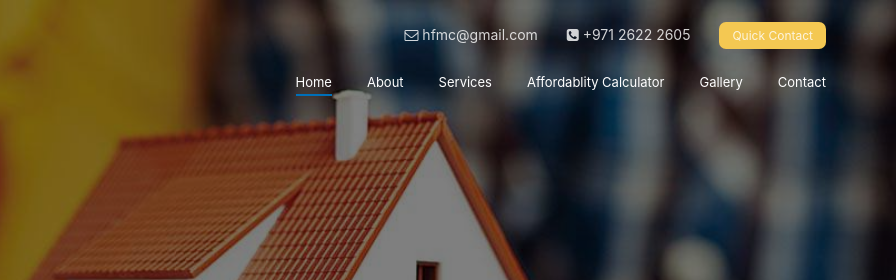
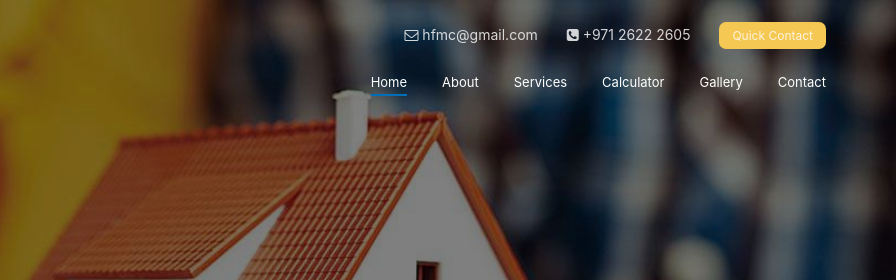
Before and after one commit to harshidtk/finance, a plain HTML site: page finance3/index.html in a window 1280 px wide. Shown: the top 280 px of the page, 384-1280 px from the left. Drawn offline with nearby package versions, Linux system fonts and the light colour scheme; a web font is replaced by a local one.

Commit message:
Update index.html

```diff
--- a/finance3/index.html
+++ b/finance3/index.html
@@ -66,7 +66,7 @@
                                 <li class="nav-item active"><a class="nav-link" href="index.html">Home</a></li>
                                 <li class="nav-item"><a class="nav-link" href="about.html">About</a></li>
                                 <li class="nav-item"><a class="nav-link" href="services.html">Services</a></li>
-                                <li class="nav-item"><a class="nav-link" href="#">Affordablity Calculator</a></li>
+                                <li class="nav-item"><a class="nav-link" href="#"> Calculator</a></li>
                                 <li class="nav-item"><a class="nav-link" href="#">Gallery</a></li>
                                 <li class="nav-item"><a class="nav-link" href="contact.html">Contact</a></li>
                                 <!--<li class="nav-item submenu dropdown">
```
